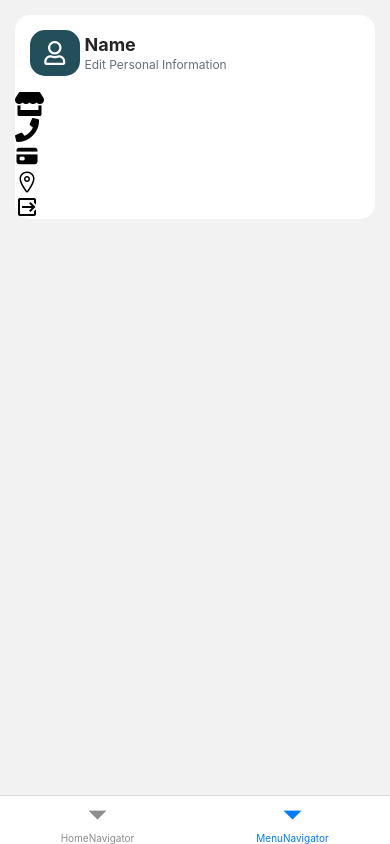
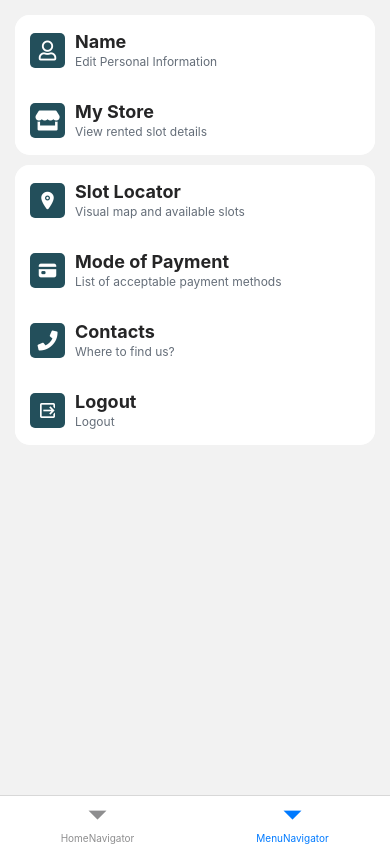
Before and after one commit to airacalins/maximarket-mobile-ts, a React Native app: screen /MenuNavigator in a window 390 px wide. Built offline with nearby package versions, Linux system fonts and the light colour scheme.

Commit message:
added account form screen

```diff
--- a/src/components/input/FormTextInput.tsx
+++ b/src/components/input/FormTextInput.tsx
@@ -1,29 +1,33 @@
 import React from 'react';
-import { StyleSheet, TextInput, View } from 'react-native';
+import { TextInput, View } from 'react-native';
+
 import colors from '../../styles/colors';
+import { styles } from '../../styles/styles';
+import AppText from '../text/AppText';
 
 interface Props {
+    icon: React.ReactNode,
+    label: string,
     placeholder: string,
 }
 
-const FormTextInput: React.FC<Props> = ({ placeholder }) => {
+const FormTextInput: React.FC<Props> = ({ icon, label, placeholder }) => {
+
+    const { bg_light, center_x, my_5, p_5, row_center_x, w_25 } = styles
+    const { darkGrey, primary } = colors
+
     return (
-        <View style={styles.container} >
-            <TextInput placeholder={placeholder} />
+        <View style={my_5}>
+            <AppText as="h5" bold color={darkGrey}>{label}</AppText>
+            <View style={[bg_light, my_5, p_5, row_center_x]} >
+                <View style={[center_x, w_25]}>
+                    {icon}
+                </View>
+                <TextInput placeholder={placeholder} />
+            </View>
         </View>
     );
 }
 
-const styles = StyleSheet.create({
-    container: {
-        backgroundColor: colors.light,
-        borderRadius: 2,
-        overflow: "hidden",
-        paddingHorizontal: 10,
-        paddingVertical: 5,
-        marginVertical: 10,
-        width: "90%"
-    }
-})
 
 export default FormTextInput;
--- /dev/null
+++ b/src/components/menu/AppMenu.tsx
@@ -0,0 +1,37 @@
+import * as React from 'react';
+import { TouchableOpacity, View } from 'react-native';
+
+import colors from '../../styles/colors';
+import { styles } from '../../styles/styles';
+import AppText from '../text/AppText';
+
+interface Props {
+    title: string,
+    subtitle: string,
+    icon: React.ReactNode,
+    onPress: () => void
+}
+
+const AppMenu: React.FC<Props> = ({ title, subtitle, icon, onPress }) => {
+
+    const { bg_light, bg_primary, icon_rounded_s, me_10, p_15, rounded, row_center, row_center_x, w_15p } = styles;
+    const { darkGrey } = colors;
+
+    return (
+        <TouchableOpacity onPress={onPress}>
+            <View style={[bg_light, rounded]} >
+                <View style={[row_center_x, p_15]}>
+                    <View style={[w_15p, bg_primary, row_center, icon_rounded_s, me_10]}>
+                        {icon}
+                    </View>
+
+                    <View>
+                        <AppText as="h3" bold>{title}</AppText>
+                        <AppText as="h5" color={darkGrey}>{subtitle}</AppText>
+                    </View>
+                </View>
+            </View >
+        </TouchableOpacity>
+    )
+}
+export default AppMenu;
--- a/src/navigations/MenuNavigator.tsx
+++ b/src/navigations/MenuNavigator.tsx
@@ -1,13 +1,13 @@
 import React from 'react';
 import { createNativeStackNavigator } from '@react-navigation/native-stack';
+
 import routes from './routes';
 import AccountFormScreen from '../screens/account/AccountFormScreen';
-import AnnouncementDetailsScreen from '../screens/announcement/AnnouncementDetailsScreen';
+import ContactScreen from '../screens/contact/ContactsScreen';
 import SlotDetailsScreen from '../screens/slot/SlotDetailsScreen';
 import SlotsScreen from '../screens/slot/SLotsScreen';
+import MenusScreen from '../screens/menu/MenusScreen';
 import ModeOfPaymentsScreen from '../screens/modeOfPayment/ModeOfPayments';
-import ContactScreen from '../screens/contact/ContactsScreen';
-import MenusScreen from '../screens/menu/MenusScreen';
 
 const Stack = createNativeStackNavigator();
 
@@ -23,26 +23,32 @@ const MenuNavigator = () => {
             <Stack.Screen
                 name={routes.ACCOUNT_FORM}
                 component={AccountFormScreen}
+                options={{ title: "My Account" }}
             />
 
             <Stack.Screen
                 name={routes.SLOT_DETAILS}
                 component={SlotDetailsScreen}
+                options={{ title: "My Store" }}
+
             />
 
             <Stack.Screen
                 name={routes.SLOT_LOCATOR}
                 component={SlotsScreen}
+                options={{ title: "Slot Locator" }}
             />
 
             <Stack.Screen
                 name={routes.MODE_OF_PAYMENTS}
                 component={ModeOfPaymentsScreen}
+                options={{ title: "Mode of Payments" }}
             />
 
             <Stack.Screen
                 name={routes.CONTACTS}
                 component={ContactScreen}
+                options={{ title: "Contact Us" }}
             />
         </Stack.Navigator>
     );
--- a/src/screens/account/AccountFormScreen.tsx
+++ b/src/screens/account/AccountFormScreen.tsx
@@ -1,9 +1,25 @@
 import React from 'react';
-import { Text } from 'react-native';
+import { Text, View } from 'react-native';
+import FormTextInput from '../../components/input/FormTextInput';
+import { styles } from '../../styles/styles';
+import { FontAwesome } from '@expo/vector-icons';
+import colors from '../../styles/colors';
+import { AntDesign } from '@expo/vector-icons';
+import AppButton from '../../components/button/AppButton';
+
 
 const AccountFormScreen = () => {
+    const { bg_light, container, my_5, p_5 } = styles
+
     return (
-        <Text>AccountFormScreen</Text>
+        <View style={container}>
+            <FormTextInput icon={<FontAwesome name="user" size={18} color={colors.primary} />} label='First Name' placeholder='First Name' />
+            <FormTextInput icon={<FontAwesome name="user" size={18} color={colors.primary} />} label='Last Name' placeholder='Last Name' />
+            <FormTextInput icon={<AntDesign name="idcard" size={18} color={colors.primary} />} label='Business Name' placeholder='Business Name' />
+            <FormTextInput icon={<FontAwesome name="phone" size={18} color={colors.primary} />} label='Contact Number' placeholder='Contact Number' />
+            <FormTextInput icon={<FontAwesome name="home" size={18} color={colors.primary} />} label='Address' placeholder='Address' />
+            <AppButton title='UPDATE' onPress={() => { { } }} />
+        </View>
     );
 }
 
--- a/src/screens/account/HomeScreen.tsx
+++ b/src/screens/account/HomeScreen.tsx
@@ -10,61 +10,64 @@ import AppText from '../../components/text/AppText';
 
 const HomeScreen = () => {
 
+    const { bg_dark, bg_light, bg_secondary, center_x, container, icon_circle_xs, me_8, my_5, my_15, p_15, pb_15, px_15, py_25, rounded, row, row_center_x, w_15p, w_50p } = styles;
+    const { darkGrey, light, primary } = colors;
+
     return (
-        <View style={styles.container}>
-            <View style={styles.my_5}>
-                <AppText bold color={colors.darkGrey}>Hi, Name</AppText>
+        <View style={container}>
+            <View style={my_5}>
+                <AppText bold color={darkGrey}>Hi, Name</AppText>
                 <AppText bold>ACCNTNMBR</AppText>
             </View>
 
-            <View style={[styles.bg_dark, styles.px_15, styles.py_25, styles.rounded, styles.my_15]}>
-                <View style={[styles.pb_15, styles.center_x]}>
-                    <AppText as="h5" color={colors.light}>Total Balance</AppText>
-                    <AppText as="h3" bold color={colors.light}>PHP 4,000</AppText>
+            <View style={[bg_dark, px_15, py_25, rounded, my_15]}>
+                <View style={[pb_15, center_x]}>
+                    <AppText as="h5" color={light}>Total Balance</AppText>
+                    <AppText as="h3" bold color={light}>PHP 4,000</AppText>
                 </View>
 
-                <View style={styles.row}>
-                    <View style={[styles.row_center_x, styles.w_50]}>
-                        <View style={[styles.icon_circle_xs, styles.me_8, styles.bg_secondary]}>
-                            <Entypo name="location-pin" size={15} color={colors.light} />
+                <View style={row}>
+                    <View style={[row_center_x, w_50p]}>
+                        <View style={[icon_circle_xs, me_8, bg_secondary]}>
+                            <Entypo name="location-pin" size={15} color={light} />
                         </View>
 
                         <View>
-                            <AppText as="h5" color={colors.light}>Slot Number</AppText>
-                            <AppText as="h5" bold color={colors.light}>A-002</AppText>
+                            <AppText as="h5" color={light}>Slot Number</AppText>
+                            <AppText as="h5" bold color={light}>A-002</AppText>
                         </View>
                     </View>
 
-                    <View style={[styles.row_center_x, styles.w_50]}>
-                        <View style={[styles.icon_circle_xs, styles.me_8, styles.bg_secondary]}>
-                            <FontAwesome name="calendar-o" size={15} color={colors.light} />
+                    <View style={[row_center_x, w_50p]}>
+                        <View style={[icon_circle_xs, me_8, bg_secondary]}>
+                            <FontAwesome name="calendar-o" size={15} color={light} />
                         </View>
 
                         <View>
-                            <AppText as="h5" color={colors.light}>Nexy Billing Date</AppText>
-                            <AppText as="h5" bold color={colors.light}>Mar 07, 2022</AppText>
+                            <AppText as="h5" color={light}>Nexy Billing Date</AppText>
+                            <AppText as="h5" bold color={light}>Mar 07, 2022</AppText>
                         </View>
                     </View>
                 </View>
             </View>
 
-            <View style={[styles.row_center_x, styles.bg_light, styles.p_15, styles.bordered, styles.my_5]}>
-                <View style={styles.w_15}>
-                    <MaterialCommunityIcons name="contactless-payment-circle" size={28} color={colors.primary} />
+            <View style={[row_center_x, bg_light, p_15, rounded, my_5]}>
+                <View style={w_15p}>
+                    <MaterialCommunityIcons name="contactless-payment-circle" size={28} color={primary} />
                 </View>
                 <View>
                     <AppText as="h4" bold>PAYMENTS</AppText>
-                    <AppText as="h5" bold color={colors.darkGrey}>View payment history</AppText>
+                    <AppText as="h5" bold color={darkGrey}>View payment history</AppText>
                 </View>
             </View>
 
-            <View style={[styles.row_center_x, styles.bg_light, styles.p_15, styles.bordered, styles.my_5]}>
-                <View style={styles.w_15}>
-                    <FontAwesome name="file-text-o" size={22} color={colors.primary} />
+            <View style={[row_center_x, bg_light, p_15, rounded, my_5]}>
+                <View style={w_15p}>
+                    <FontAwesome name="file-text-o" size={22} color={primary} />
                 </View>
                 <View>
                     <AppText as="h4" bold>INVOICES</AppText>
-                    <AppText as="h5" bold color={colors.darkGrey}>View invoices</AppText>
+                    <AppText as="h5" bold color={darkGrey}>View invoices</AppText>
                 </View>
             </View>
 
--- a/src/screens/menu/MenusScreen.tsx
+++ b/src/screens/menu/MenusScreen.tsx
@@ -1,37 +1,71 @@
 import React from 'react';
-import { Text, View } from 'react-native';
-import AppText from '../../components/text/AppText';
+import { View } from 'react-native';
 import { FontAwesome5 } from '@expo/vector-icons';
 import { Ionicons } from '@expo/vector-icons';
 import { MaterialCommunityIcons } from '@expo/vector-icons';
+
+import colors from '../../styles/colors';
 import { styles } from '../../styles/styles';
-import colors from '../../styles/colors';
+import AppText from '../../components/text/AppText';
+import AppMenu from '../../components/menu/AppMenu';
+import routes from '../../navigations/routes';
 
+interface Props {
+    navigation: any
+}
 
+const MenusScreen: React.FC<Props> = ({ navigation }) => {
 
-const MenusScreen = () => {
-
-    const { bg_light, bg_primary, container, p_15, me_5, py_10, rounded, row_center, row_center_x, w_15, } = styles;
+    const { bg_light, container_full, mb_10, rounded } = styles;
+    const { light } = colors;
 
     return (
-        <View style={container}>
+        <View style={container_full}>
+
+            <View style={[bg_light, rounded, mb_10]}>
+                <AppMenu
+                    title='Name'
+                    subtitle='Edit Personal Information'
+                    icon={<FontAwesome5 name="user" size={20} color={light} />}
+                    onPress={() => navigation.navigate(routes.ACCOUNT_FORM)}
+                />
+
+                <AppMenu
+                    title='My Store'
+                    subtitle='View rented slot details'
+                    icon={<FontAwesome5 name="store" size={20} color={light} />}
+                    onPress={() => navigation.navigate(routes.SLOT_DETAILS)}
+                />
+            </View>
+
             <View style={[bg_light, rounded]}>
-                <View style={[row_center_x, p_15]}>
-                    <View style={[w_15, bg_primary, row_center, py_10, rounded, me_5]}>
-                        <FontAwesome5 name="user" size={24} color={colors.light} />
-                    </View>
-                    <View>
-                        <AppText as="h3" bold>Name</AppText>
-                        <AppText as="h5" color={colors.darkGrey}>Edit Personal Information</AppText>
-                    </View>
-                </View>
+                <AppMenu
+                    title='Slot Locator'
+                    subtitle='Visual map and available slots'
+                    icon={<Ionicons name="location" size={20} color={light} />}
+                    onPress={() => navigation.navigate(routes.SLOT_LOCATOR)}
+                />
 
-                <FontAwesome5 name="store" size={24} color="black" />
-                <FontAwesome5 name="phone" size={24} color="black" />
-                <Ionicons name="card" size={24} color="black" />
-                <Ionicons name="location-outline" size={24} color="black" />
-                <MaterialCommunityIcons name="logout-variant" size={24} color="black" />
+                <AppMenu
+                    title='Mode of Payment'
+                    subtitle='List of acceptable payment methods'
+                    icon={<Ionicons name="card" size={20} color={light} />}
+                    onPress={() => navigation.navigate(routes.MODE_OF_PAYMENTS)}
+                />
 
+                <AppMenu
+                    title='Contacts'
+                    subtitle='Where to find us?'
+                    icon={<FontAwesome5 name="phone" size={20} color={light} />}
+                    onPress={() => navigation.navigate(routes.CONTACTS)}
+                />
+
+                <AppMenu
+                    title='Logout'
+                    subtitle='Logout'
+                    icon={<MaterialCommunityIcons name="logout-variant" size={20} color={light} />}
+                    onPress={() => navigation.navigate(routes.LOGIN)}
+                />
             </View>
         </View>
     );
--- a/src/styles/styles.js
+++ b/src/styles/styles.js
@@ -14,6 +14,10 @@ export const styles = StyleSheet.create({
     center_x: { display: 'flex', alignSelf: 'center' },
 
     container: {
+        margin: 15
+    },
+
+    container_full: {
         marginBottom: 15,
         marginHorizontal: 15,
         marginTop: Constants.statusBarHeight + 15,
@@ -28,11 +32,18 @@ export const styles = StyleSheet.create({
         width: 25,
     },
 
+    icon_rounded_s: {
+        borderRadius: 5,
+        height: 35,
+        width: 35,
+    },
+
     row: { display: 'flex', flexDirection: 'row' },
     row_center: { alignItems: 'center', display: 'flex', flexDirection: 'row', justifyContent: 'center' },
     row_center_x: { alignItems: 'center', display: 'flex', flexDirection: 'row' },
     row_center_y: { alignItems: 'center', display: 'flex', justifyContent: 'center' },
 
+    p_5: { padding: 5 },
     p_15: { padding: 15 },
     pb_15: { paddingBottom: 15 },
     px_15: { paddingHorizontal: 15 },
@@ -41,13 +52,17 @@ export const styles = StyleSheet.create({
     py_25: { paddingVertical: 25 },
 
     m_5: { margin: 5 },
+    mb_5: { marginBottom: 5 },
+    mb_10: { marginBottom: 10 },
+    me_5: { marginRight: 5 },
+    me_8: { marginRight: 8 },
+    me_10: { marginRight: 10 },
     my_5: { marginVertical: 5 },
     my_10: { marginVertical: 10 },
     my_15: { marginVertical: 15 },
-    me_5: { marginRight: 5 },
-    me_8: { marginRight: 8 },
 
-    w_10: { width: "10%", },
-    w_15: { width: "15%", },
-    w_50: { width: "50%" },
+    w_25: { width: 25 },
+    w_10p: { width: "10%", },
+    w_15p: { width: "15%", },
+    w_50p: { width: "50%" },
 })
```
Also changed, not shown: src/components/button/AppButton.tsx (+4 -7 lines).
